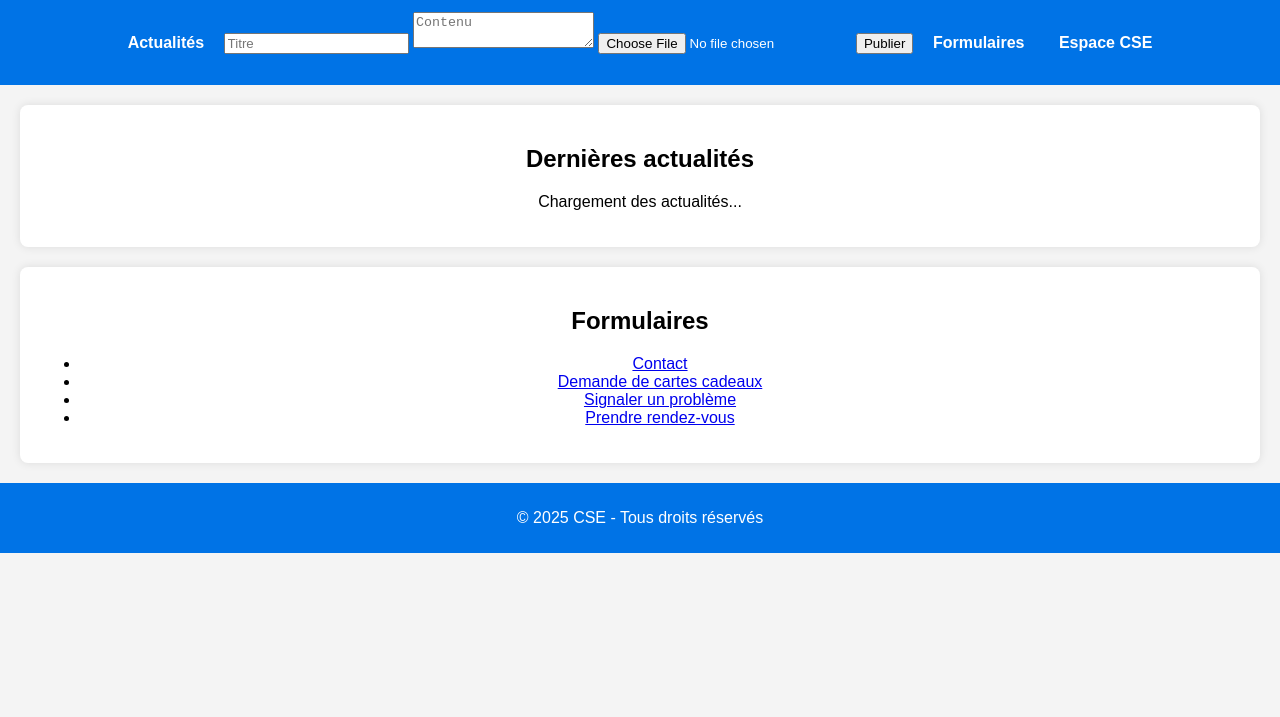
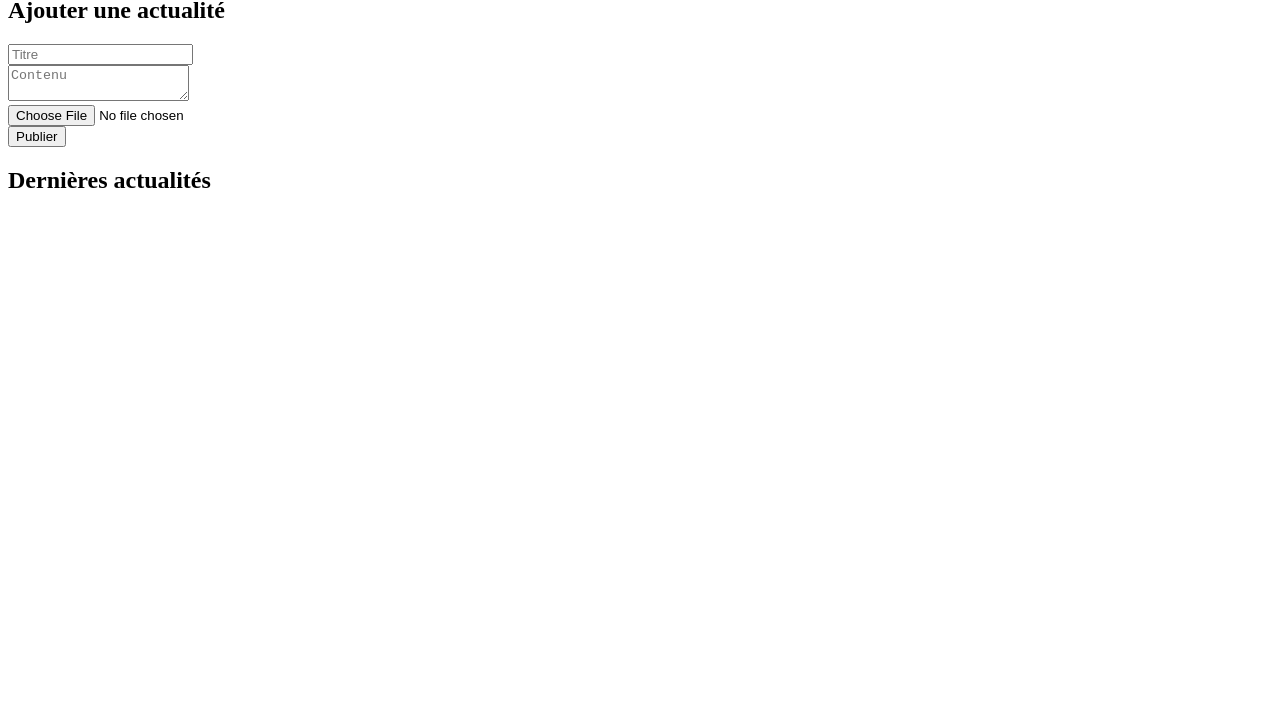
Before and after one commit to CSECRM59/cse-web-app, a plain HTML site: page index.html in a window 1280 px wide. Shown: the part 83-800 px from the top of the page. Drawn offline with Linux system fonts and the light colour scheme.

Commit message:
Update index.html

```diff
--- a/index.html
+++ b/index.html
@@ -3,91 +3,20 @@
 <head>
     <meta charset="UTF-8">
     <meta name="viewport" content="width=device-width, initial-scale=1.0">
-    <title>Actualités du CSE</title>
-    <link rel="stylesheet" href="style.css">
-    <style>
-        body {
-            font-family: Arial, sans-serif;
-            margin: 0;
-            padding: 0;
-            background-color: #f4f4f4;
-            text-align: center;
-        }
-        header {
-            background-color: #0073e6;
-            color: white;
-            padding: 15px 0;
-        }
-        nav ul {
-            list-style: none;
-            padding: 0;
-        }
-        nav ul li {
-            display: inline;
-            margin: 0 15px;
-        }
-        nav ul li a {
-            color: white;
-            text-decoration: none;
-            font-weight: bold;
-        }
-        section {
-            margin: 20px;
-            padding: 20px;
-            background: white;
-            border-radius: 8px;
-            box-shadow: 0 0 10px rgba(0, 0, 0, 0.1);
-        }
-        footer {
-            margin-top: 20px;
-            padding: 10px;
-            background-color: #0073e6;
-            color: white;
-        }
-    </style>
+    <title>Application CSE</title>
+    <script type="module" src="script.js"></script>
 </head>
 <body>
-    <header>
-        <h1>Bienvenue sur l'application du CSE</h1>
-        <nav>
-            <ul>
-                <li><a href="#news">Actualités</a></li>
-                <input type="text" id="titre" placeholder="Titre">
-                    <textarea id="contenu" placeholder="Contenu"></textarea>
-                    <input type="file" id="imageUpload">
-                    <button id="uploadBtn">Publier</button>
-                <li><a href="#forms">Formulaires</a></li>
-                <li><a href="dashboard.html">Espace CSE</a></li>
-            </ul>
-        </nav>
-    </header>
+    <h1>Bienvenue sur l'application du CSE</h1>
 
-    <section id="news">
-        <h2>Dernières actualités</h2>
-        <div id="news-container">
-            <p>Chargement des actualités...</p>
-        </div>
-    </section>
+    <h2>Ajouter une actualité</h2>
+    <input type="text" id="titre" placeholder="Titre"><br>
+    <textarea id="contenu" placeholder="Contenu"></textarea><br>
+    <input type="file" id="imageUpload"><br>
+    <button id="uploadBtn">Publier</button>
 
-    <section id="forms">
-        <h2>Formulaires</h2>
-        <ul>
-            <li><a href="form_contact.html">Contact</a></li>
-            <li><a href="form_cartes.html">Demande de cartes cadeaux</a></li>
-            <li><a href="form_signalement.html">Signaler un problème</a></li>
-            <li><a href="form_rdv.html">Prendre rendez-vous</a></li>
-        </ul>
-    </section>
+    <h2>Dernières actualités</h2>
+    <div id="news-container"></div>
 
-    <footer>
-        <p>&copy; 2025 CSE - Tous droits réservés</p>
-    </footer>
-
-   <script type="module" src="script.js"></script>
-
-   <!-- <script type="module">
-    import { loadNews } from "./script.js";
-    loadNews(); -->
-</script>
 </body>
 </html>
```
